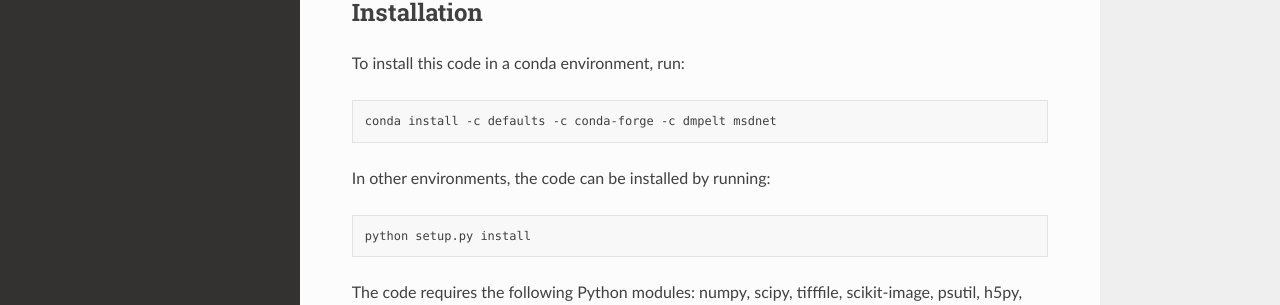
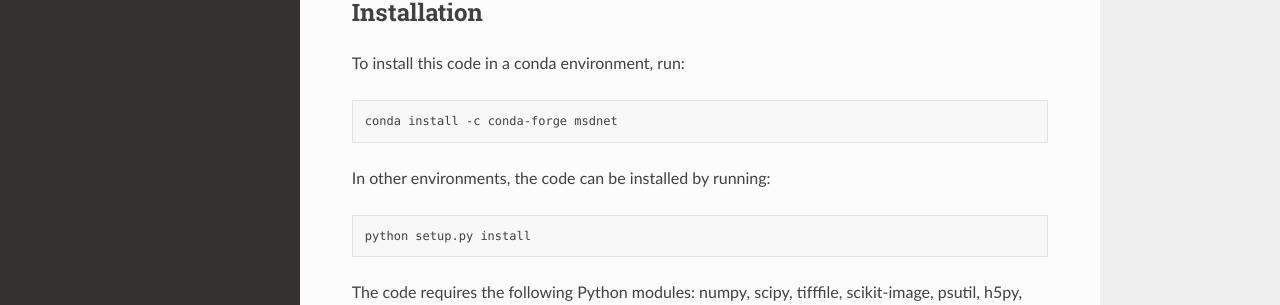
Before and after one commit to dmpelt/msdnet, a Sphinx documentation site: the page built from docs/index.rst, in a window 1280 px wide and 900 px high, scrolled down 560 px. Shown: the part 265-570 px from the top of the window. Built offline with Sphinx 7.4.7 and the Read the Docs theme 2.0.0, drawn with Linux system fonts in a browser that asks for light colours; formulas are drawn with MathJax 3; pages that are not in the unit, such as notebooks, are missing from menus; the version number could not be read and is left out.

Commit message:
Update readmes with conda-forge installation

```diff
--- a/docs/index.rst
+++ b/docs/index.rst
@@ -31,7 +31,7 @@ To install this code in a conda environment, run:
 .. code-block:: bash
 
 
-    conda install -c defaults -c conda-forge -c dmpelt msdnet
+    conda install -c conda-forge msdnet
 
 In other environments, the code can be installed by running:
 
```
Also changed, not shown: README.md (+1 -1 lines).
